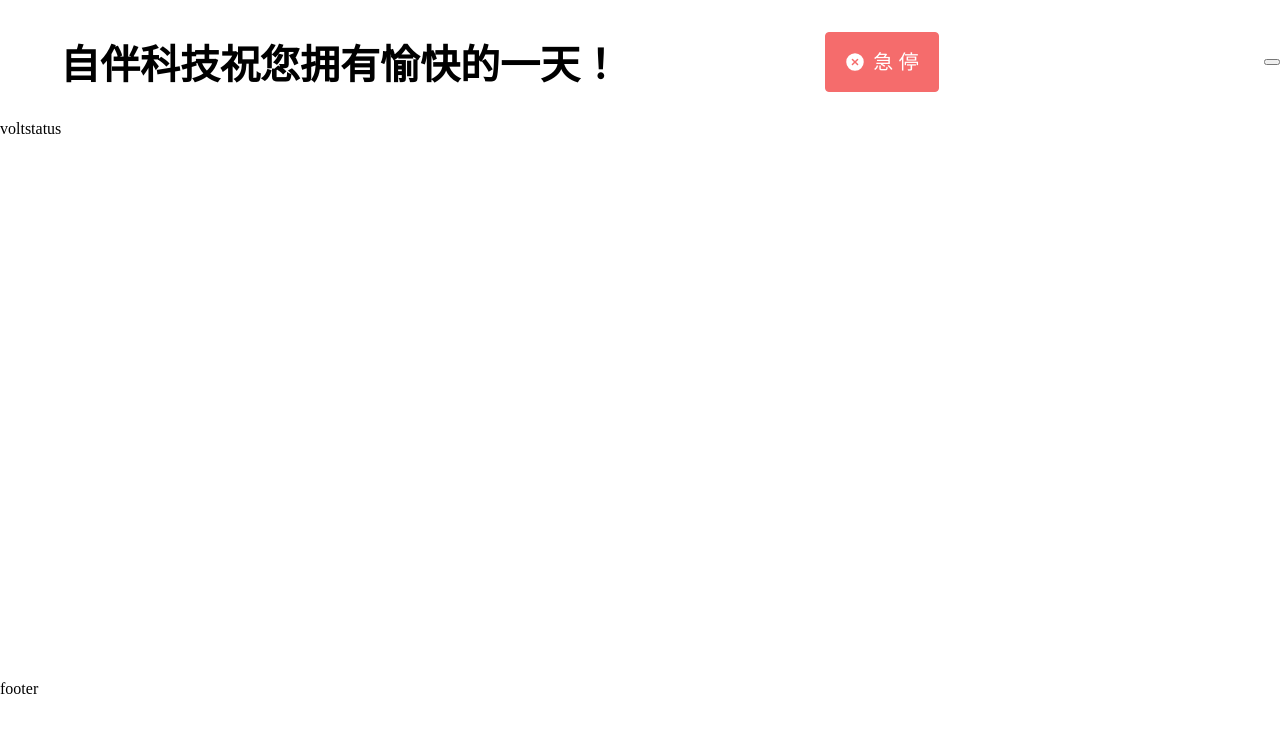
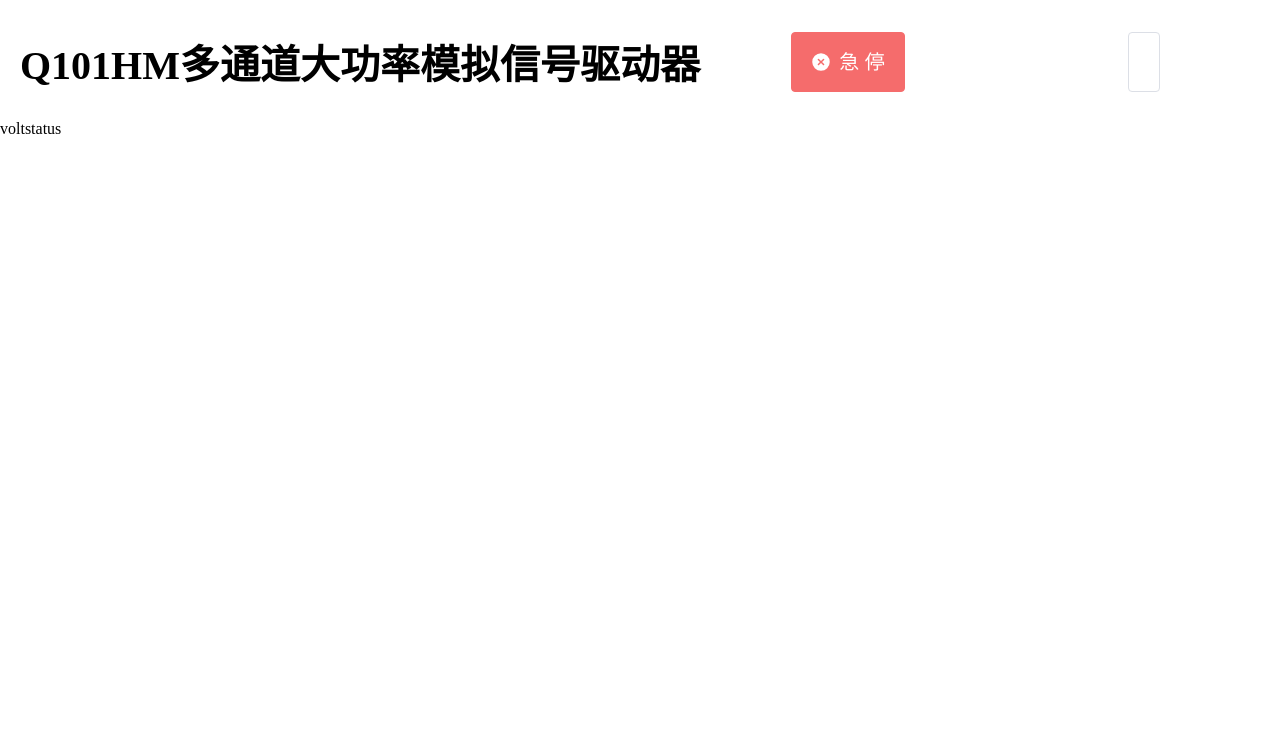
Before and after one commit to SelfAdajoint/LargeScaleAnalogDriver, a Vue app: page / in a window 1280 px wide. Shown: the top 732 px of the page. Built offline with nearby package versions, Linux system fonts and the light colour scheme.

Commit message:
finish dark; finish footer

```diff
--- a/src/components/footer.vue
+++ b/src/components/footer.vue
@@ -3,9 +3,15 @@
 </script>
 
 <template>
-<div>footer</div>
+<div class="company">© 2024 北京自伴科技有限公司</div>
 </template>
 
 <style scoped>
-
+.company {
+    width: 100%;
+    margin-left: 20px;
+    font-weight: 400;
+    font-size: 12px;
+    color: #FFF;
+}
 </style>
--- a/src/components/header.vue
+++ b/src/components/header.vue
@@ -16,11 +16,11 @@ async function emergencystop() {
 
 <template>
     <div class="header-page">
-        <h2 style="font-size: 40px;">自伴科技祝您拥有愉快的一天！</h2>
+        <h2 style="font-size: 40px;">Q101HM多通道大功率模拟信号驱动器</h2>
         <el-button type="danger" size="large" :icon="CircleCloseFilled" @click="emergencystop">急&nbsp;停</el-button>
-        <button class="border-none w-full bg-transparent cursor-pointer" @click="toggleDark">
+        <el-button class="border-none w-full bg-transparent cursor-pointer" @click="toggleDark()">
             <i inline-flex i="dark:ep-moon ep-sunny"/>
-        </button>
+        </el-button>
     </div>
 </template>
 
@@ -33,7 +33,7 @@ async function emergencystop() {
     align-items: center;
 
     h2{
-        margin-left: 60px;
+        margin-left: 20px;
     }
 
     .el-button{
--- a/src/main.js
+++ b/src/main.js
@@ -8,6 +8,7 @@ import router from './router'
 
 import ElementPlus from 'element-plus'
 import 'element-plus/dist/index.css'
+import 'element-plus/theme-chalk/dark/css-vars.css'
 
 const app = createApp(App)
 
--- a/src/views/HomeView.vue
+++ b/src/views/HomeView.vue
@@ -32,6 +32,6 @@ import Footer from "@/components/footer.vue";
   flex: 1;
 }
 .footer {
-  height: 120px;
+  height: 40px;
 }
 </style>
```
